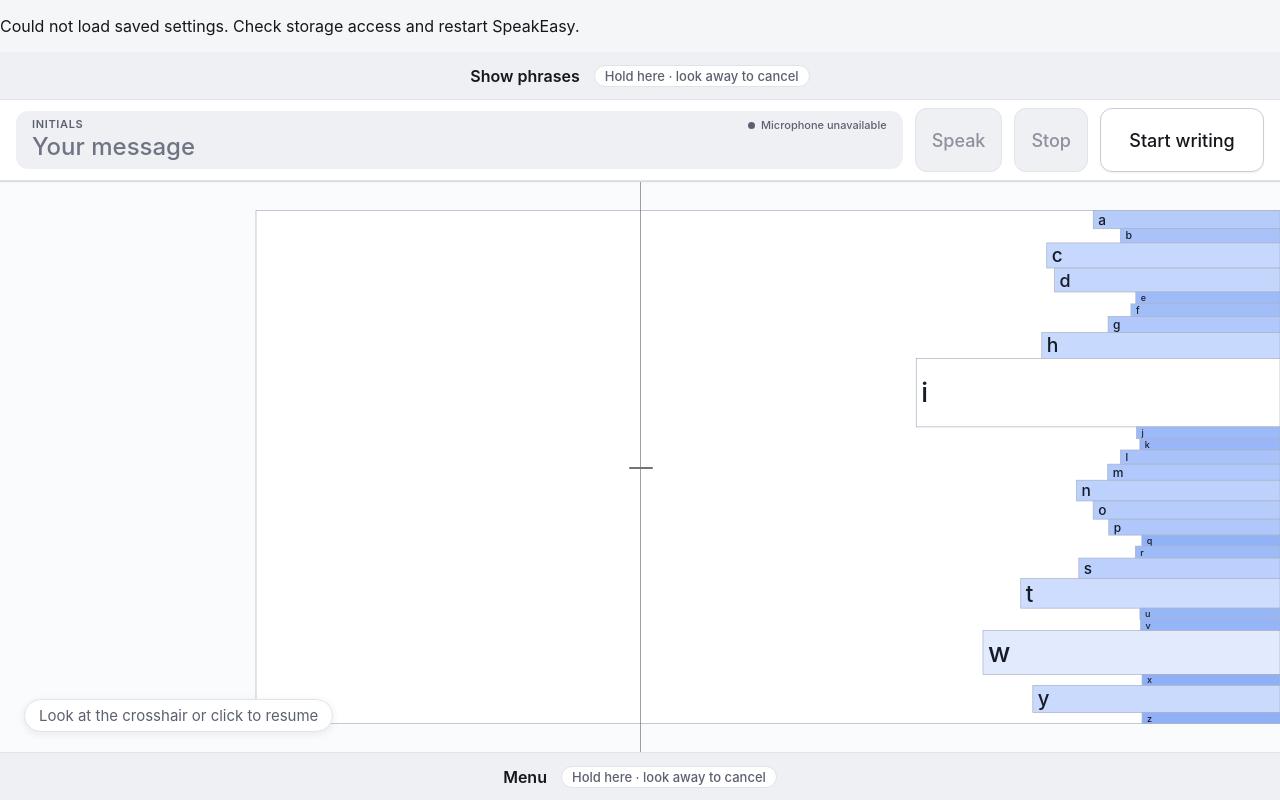
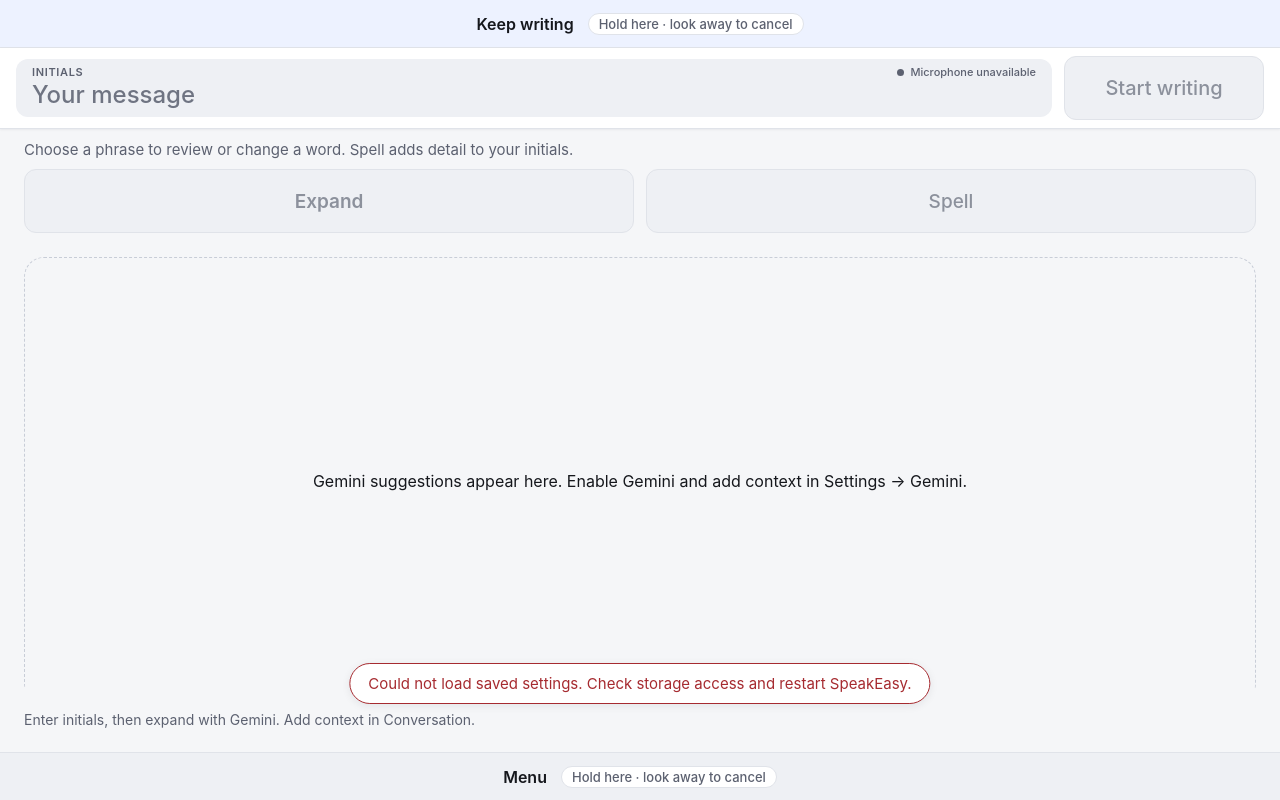
Before and after one commit to Luke-Pitstick/SpeakEasy, a React (Vite) app in the folder src/renderer/: page / in a window 1280 px wide. Built offline with nearby package versions, Linux system fonts and the light colour scheme.

Commit message:
UI changes for better flow

```diff
--- a/src/renderer/src/App.tsx
+++ b/src/renderer/src/App.tsx
@@ -97,7 +97,11 @@
   }
   return (
     <main className="workspace" data-theme={theme}>
-      {settingsError && <p role="alert">{settingsError}</p>}
+      {settingsError && (
+        <p className="settings-error" role="alert">
+          {settingsError}
+        </p>
+      )}
       <div className="top-edge-region" data-gaze-top-cue style={{ height: edgeHeight }}>
         <ActionButton
           className="top-edge-cue"
@@ -126,7 +130,8 @@
       </div>
       <header className="app-header" aria-label="Message and controls">
         <div className="message-strip" inert={menu !== 'closed' || undefined}>
-          <DraftPanel />
+          <DraftPanel
+            status={
               <span
                 className={`listening-indicator${voice.listening === 'Listening to conversation' ? ' is-live' : ''}`}
                 role="status"
@@ -142,34 +147,21 @@
                       ? 'Connecting mic…'
                       : 'Microphone unavailable'}
               </span>
+            }
+          />
           {voice.error && (
             <p className="strip-error" role="alert">
               {voice.error}
             </p>
           )}
         </div>
-        <ActionButton
-          identity={`speak-${messageText(state)}-${voice.settings.voiceId}-${voice.settings.speed}-${voice.settings.tone}`}
-          disabled={
-            !voice.configured ||
-            voice.speaking ||
-            !messageText(state).trim() ||
-            messageText(state).length > 2000 ||
-            (state.mode === 'initials' && state.tokens.length > 0) ||
-            state.mode === 'keyword' ||
-            state.mode === 'replacement' ||
-            menu !== 'closed'
-          }
-          onAction={() => {
-            dispatch({ type: 'pause' })
-            void voice.speak(messageText(state), state.revision)
-          }}
-        >
-          Speak
-        </ActionButton>
-        <ActionButton identity="stop-speech" disabled={!voice.speaking} onAction={voice.stop}>
+        {/* Speak lives in the phrase area once the message is final; Stop stays reachable from
+            either workspace while speech plays. */}
+        {voice.speaking && (
+          <ActionButton identity="stop-speech" onAction={voice.stop}>
             Stop
           </ActionButton>
+        )}
         <ActionButton
           className="header-writing"
           identity={`writing-${state.paused}-${state.editor}-${state.mode}-${state.selectedToken ?? ''}-${state.selection?.start ?? ''}`}
@@ -187,7 +179,9 @@
         </ActionButton>
       </header>
       <div className="workspace-body" inert={menu !== 'closed' || undefined}>
-        {state.workspace === 'phrases' && <SpeakFasterPanel predictions={predictions} />}
+        {state.workspace === 'phrases' && (
+          <SpeakFasterPanel predictions={predictions} voice={voice} />
+        )}
         <div className="dasher-workspace" hidden={state.workspace !== 'dasher'}>
           <DasherPanel speed={speed} weighting={weighting} />
         </div>
--- a/src/renderer/src/assets/main.css
+++ b/src/renderer/src/assets/main.css
@@ -44,15 +44,33 @@
 }
 .app-header .action-button {
   min-height: 64px;
-  padding: 10px 16px;
+  padding: 10px 24px;
   white-space: nowrap;
-  font-size: 18px;
+  font-size: 20px;
   flex-shrink: 0;
+}
+/* Floats over the workspace so a settings problem never shifts the edge bars or gaze targets. */
+.settings-error {
+  position: absolute;
+  left: 50%;
+  bottom: 96px;
+  z-index: 5;
+  max-width: min(640px, calc(100% - 32px));
+  margin: 0;
+  padding: 10px 18px;
+  transform: translateX(-50%);
+  border: 1px solid var(--danger);
+  border-radius: 999px;
+  background: var(--surface);
+  box-shadow: var(--shadow-md);
+  color: var(--danger);
+  font-size: 15px;
+  text-align: center;
+  pointer-events: none;
 }
 .message-strip {
   flex: 1;
   min-width: 0;
-  position: relative;
 }
 .top-edge-region,
 .bottom-edge-region {
@@ -557,9 +575,11 @@
   align-items: center;
 }
 .phrase-tools .action-button {
+  /* Tools share the row equally, so a short row still gets wide, easy targets. */
+  flex: 1 1 160px;
   min-height: 44px;
-  padding: 6px 16px;
-  font-size: 17px;
+  padding: 8px 24px;
+  font-size: 19px;
 }
 .token-position,
 .token-kind {
@@ -622,6 +642,10 @@
   flex-wrap: wrap;
   padding-bottom: 8px;
 }
+/* Reviewing a short phrase can leave no tools (Speak and Back move to the suggestion area). */
+.phrase-tools:empty {
+  display: none;
+}
 .speakfaster-panel .choice-area {
   min-height: 424px;
 }
@@ -644,12 +668,13 @@
   line-height: 1.35;
 }
 .header-writing {
-  min-width: 164px;
+  min-width: 200px;
 }
 .suggestion-footer .action-button {
-  min-height: 44px;
-  padding: 6px 12px;
-  font-size: 16px;
+  min-width: 180px;
+  min-height: 64px;
+  padding: 10px 24px;
+  font-size: 18px;
 }
 
 .draft-panel {
@@ -717,9 +742,64 @@
 .suggestion-footer {
   min-height: 64px;
   height: auto;
+  gap: 12px;
 }
 .phrase-tools .action-button {
   min-height: 64px;
+}
+/* Once the message is final, the suggestion area becomes one large Speak target that shows the
+   exact text it will say; while speaking, the same target stops speech. Reviewing a phrase puts
+   an equally tall Back beside it. */
+.speak-actions {
+  display: grid;
+  grid-template-columns: minmax(0, 2fr) minmax(0, 1fr);
+  gap: 16px;
+  height: 100%;
+}
+.speak-actions.solo {
+  grid-template-columns: minmax(0, 1fr);
+}
+.speak-actions .speak-back.action-button {
+  height: 100%;
+  border-radius: var(--radius-lg);
+  font-size: 32px;
+  font-weight: 600;
+}
+.speak-button.action-button {
+  width: 100%;
+  height: 100%;
+  min-height: 160px;
+  padding: 24px 48px;
+  border-radius: var(--radius-lg);
+}
+.speak-button .action-content {
+  display: flex;
+  flex-direction: column;
+  align-items: center;
+  gap: 14px;
+  max-width: 100%;
+}
+.speak-label {
+  font-size: 44px;
+  font-weight: 700;
+  letter-spacing: -0.01em;
+}
+.speak-message {
+  max-width: 100%;
+  max-height: 5.4em;
+  overflow: hidden;
+  font-size: 22px;
+  font-weight: 450;
+  line-height: 1.35;
+  opacity: 0.88;
+  overflow-wrap: anywhere;
+}
+.speak-button.is-speaking,
+.speak-button.is-speaking:hover:not(:disabled),
+.speak-button.is-speaking.dwelling {
+  background: var(--danger);
+  border-color: var(--danger);
+  color: var(--on-accent);
 }
 
 .conversation-panel textarea {
@@ -763,11 +843,15 @@
 }
 
 /* Compact microphone status sits in the message box's label row, so it never changes the
-   header's height or centering; speech actions use header targets. */
+   header's height or centering, nor covers the message box's buttons. */
+.draft-label-row {
+  display: flex;
+  align-items: center;
+  justify-content: space-between;
+  gap: 12px;
+  min-width: 0;
+}
 .listening-indicator {
-  position: absolute;
-  top: 7px;
-  right: 16px;
   display: inline-flex;
   align-items: center;
   gap: 6px;
--- a/src/renderer/src/features/speakfaster/SpeakFasterPanel.tsx
+++ b/src/renderer/src/features/speakfaster/SpeakFasterPanel.tsx
@@ -1,15 +1,18 @@
 // Behavioral translation of SpeakFaster input-bar, input-bar-chip, abbreviation,
 // and abbreviation-refinement (MIT, TeamGleason). See docs/speakfaster-translation.md.
-import { useState } from 'react'
+import { useState, type ReactNode } from 'react'
 import { useComposition, useCompositionDispatch } from '../../composition/state'
 import { entryText, messageText } from '../../composition/model'
 import { ActionButton } from '../../interaction/controls'
 import type { usePredictions } from '../../prediction/usePredictions'
+import type { VoiceController } from '../voice/useVoice'
 
 export function SpeakFasterPanel({
-  predictions
+  predictions,
+  voice
 }: {
   predictions: ReturnType<typeof usePredictions>
+  voice: VoiceController
 }): React.JSX.Element {
   const state = useComposition()
   const dispatch = useCompositionDispatch()
@@ -19,6 +22,15 @@
   const keyword = state.editor === 'keywords'
   const phrase = state.phrase
   const spelling = state.mode === 'keyword' || state.mode === 'replacement'
+  const message = messageText(state)
+  // Speech is offered only for a finished message: a reviewed phrase with no word being changed
+  // (speaking uses it), no word being spelled, and no initials still waiting to be expanded.
+  const final =
+    !(phrase !== null && state.selection) &&
+    !spelling &&
+    !(state.mode === 'initials' && state.tokens.length > 0) &&
+    !!message.trim() &&
+    message.length <= 2000
   const tokens = keyword
     ? state.tokens.map((token) => ({
         id: token.id,
@@ -40,6 +52,18 @@
     setPage(0)
     dispatch({ type: 'open-keywords' })
   }
+  const back = (
+    <ActionButton
+      className="speak-back"
+      identity={`back-${version}`}
+      onAction={() => {
+        setPage(0)
+        dispatch({ type: 'back' })
+      }}
+    >
+      Back
+    </ActionButton>
+  )
   const entryLabel = keyword
     ? 'Spell a keyword'
     : phrase !== null
@@ -56,8 +80,10 @@
         ? state.mode === 'replacement'
           ? 'Dasher replaces the highlighted word. Use word keeps your spelling; Cancel word restores it.'
           : 'Choose a same-initial replacement below, or Spell word with Dasher.'
-        : 'Choose a word to change. Look at the top to lock this sentence and keep writing, or choose Speak.'
-      : 'Choose a phrase to review or change a word. Spell adds detail to your initials.'
+        : 'Choose a word to change, or Speak. Look at the top to lock this sentence and keep writing.'
+      : final && !state.candidates.length
+        ? 'Your message is ready. Choose Speak, or look at the top to keep writing.'
+        : 'Choose a phrase to review or change a word. Spell adds detail to your initials.'
 
   return (
     <section className="speakfaster-panel" aria-label="SpeakFaster phrase composition">
@@ -159,23 +185,8 @@
                   </ActionButton>
                 </>
               )}
-              <ActionButton
-                className="primary"
-                identity={`use-phrase-${version}`}
-                disabled={state.mode === 'replacement'}
-                onAction={() => dispatch({ type: 'use-phrase' })}
-              >
-                Use phrase
-              </ActionButton>
-              <ActionButton
-                identity={`back-${version}`}
-                onAction={() => {
-                  setPage(0)
-                  dispatch({ type: 'back' })
-                }}
-              >
-                Back
-              </ActionButton>
+              {/* Without a word selected, Back sits beside Speak in the suggestion area. */}
+              {(state.selection || !final) && back}
             </>
           ) : (
             <>
@@ -282,6 +293,35 @@
                 )
               })}
             </div>
+          ) : state.status !== 'loading' && (final || voice.speaking) ? (
+            <div className={phrase !== null ? 'speak-actions' : 'speak-actions solo'}>
+              <ActionButton
+                className={`primary speak-button${voice.speaking ? ' is-speaking' : ''}`}
+                identity={
+                  voice.speaking
+                    ? `stop-speaking-${message}`
+                    : `speak-${message}-${voice.settings.voiceId}-${voice.settings.speed}-${voice.settings.tone}`
+                }
+                disabled={!voice.speaking && !voice.configured}
+                onAction={() => {
+                  if (voice.speaking) voice.stop()
+                  else if (phrase !== null) {
+                    // Speaking a reviewed phrase uses it. use-phrase advances the revision by one,
+                    // and speech completion only clears the message spoken at that revision.
+                    dispatch({ type: 'use-phrase' })
+                    void voice.speak(message, state.revision + 1)
+                  } else void voice.speak(message, state.revision)
+                }}
+              >
+                <span className="speak-label">{voice.speaking ? 'Stop speaking' : 'Speak'}</span>
+                <span className="speak-message" aria-hidden="true">
+                  {voice.configured || voice.speaking
+                    ? message
+                    : 'Voice is unavailable. Set up Cartesia in Settings → Voice.'}
+                </span>
+              </ActionButton>
+              {phrase !== null && !voice.speaking && back}
+            </div>
           ) : (
             <p className="empty-choices">
               {state.status === 'loading'
@@ -289,7 +329,7 @@
                 : state.status === 'error' || state.status === 'empty'
                   ? state.notice
                   : phrase !== null
-                    ? 'Your edited phrase is a suggestion until you choose Use phrase.'
+                    ? 'Your edited phrase is a preview until you speak it or lock the sentence.'
                     : 'Gemini suggestions appear here. Enable Gemini and add context in Settings → Gemini.'}
             </p>
           )}
@@ -304,7 +344,7 @@
             (waiting
               ? 'Move off the dwell target to review suggestions.'
               : phrase !== null
-                ? 'Changes are a preview until you choose Use phrase.'
+                ? 'Changes are a preview until you speak them or lock the sentence.'
                 : state.notice)}
         </p>
         {state.paused && state.request && (
@@ -331,7 +371,8 @@
   )
 }
 
-export function DraftPanel(): React.JSX.Element {
+/** `status` (the microphone indicator) shares the label row so it never covers the buttons. */
+export function DraftPanel({ status }: { status?: ReactNode }): React.JSX.Element {
   const state = useComposition()
   const dispatch = useCompositionDispatch()
   const phrase = state.phrase ?? state.draft
@@ -347,7 +388,10 @@
   return (
     <section className="draft-panel" aria-label="Message and entry">
       <div className="draft-content">
-        <span className="field-label">{label}</span>
+        <div className="draft-label-row">
+          <span className="field-label">{label}</span>
+          {status}
+        </div>
         <div
           className="draft-text"
           aria-label="Message preview"
@@ -406,13 +450,6 @@
             Cancel word
           </ActionButton>
         </>
-      ) : state.workspace === 'dasher' && state.phrase !== null ? (
-        <ActionButton
-          identity={`use-phrase-${state.revision}`}
-          onAction={() => dispatch({ type: 'use-phrase' })}
-        >
-          Use phrase
-        </ActionButton>
       ) : state.draft && state.phrase === null && !spelling ? (
         <ActionButton
           identity={`edit-draft-${state.revision}-${state.workspace}`}
```
Also changed, not shown: 1 other file (tests, documents, lock files or other folders). Lines whose indentation alone changed are shown as unchanged.
